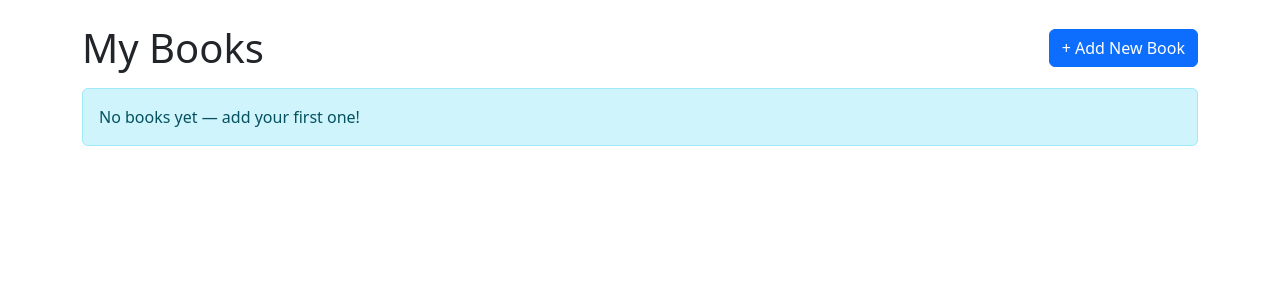
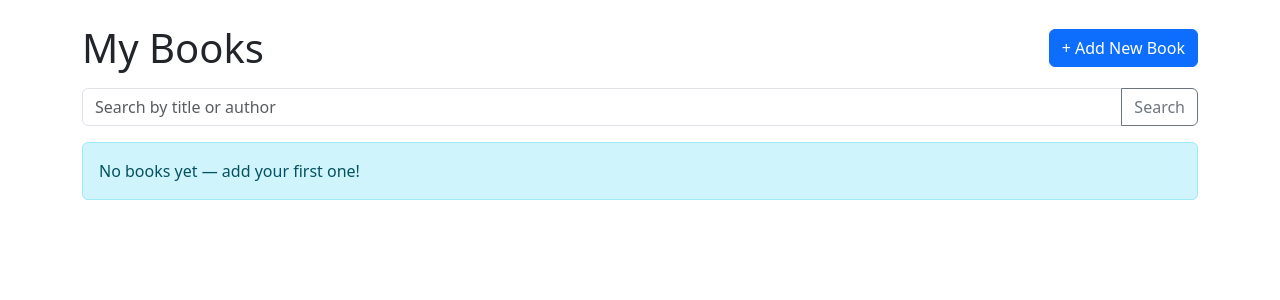
Before and after one commit to reubenja77/booknooks_tracker, a Django app: template books/templates/books/book_list.html in a window 1280 px wide. Shown: the part 56-356 px from the top of the page. Run offline with Django 4.2, Linux system fonts and the light colour scheme; the template is opened without the code that fills it, so the values that code supplies are empty.

Commit message:
feat(ui): Add Bootstrap search form

```diff
--- a/books/templates/books/book_list.html
+++ b/books/templates/books/book_list.html
@@ -3,6 +3,13 @@
   <h1 class="mb-0">My Books</h1>
   <a href="{% url 'book_create' %}" class="btn btn-primary">+ Add New Book</a>
 </div>
+
+<form method="get" class="mb-3" role="search">
+  <div class="input-group">
+    <input type="search" name="q" value="{{ q }}" class="form-control" placeholder="Search by title or author">
+    <button class="btn btn-outline-secondary" type="submit">Search</button>
+  </div>
+</form>
 
 {% if books %}
 <ul class="list-group">
```
